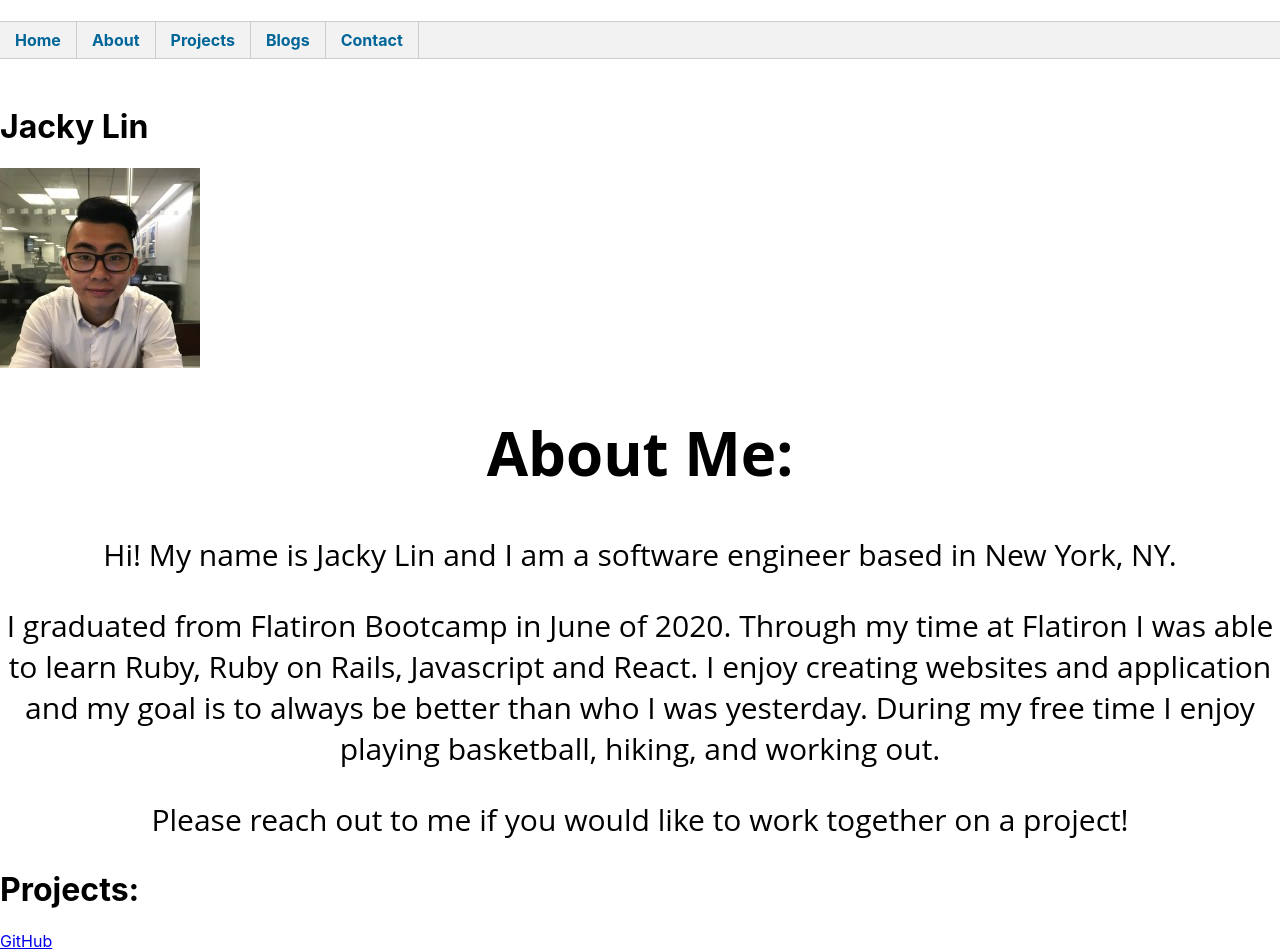
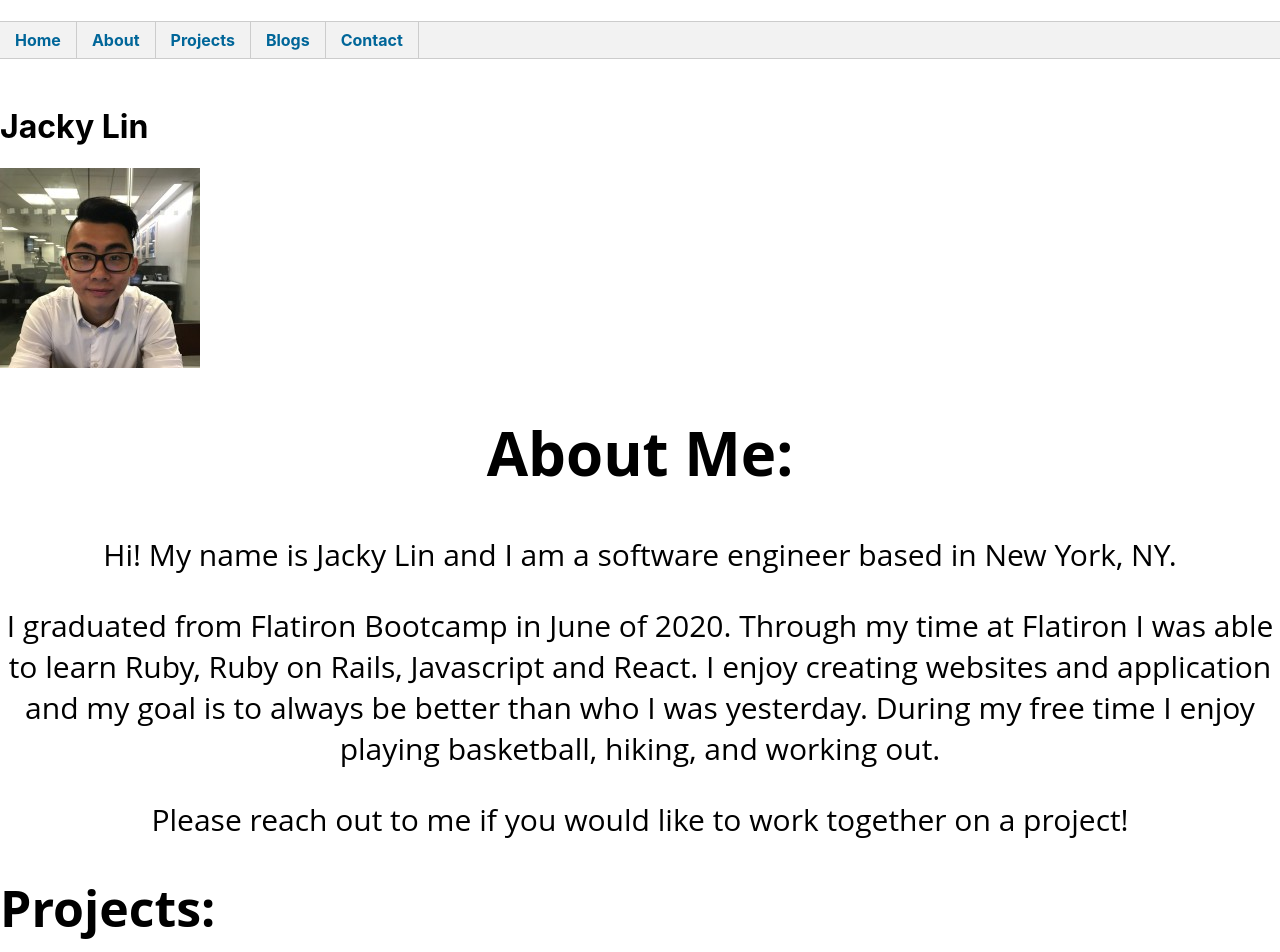
Before and after one commit to JackyLin2/JackyLinPortfolio, a React (Create React App) app in the folder portfolio/: page / in a window 1280 px wide. Shown: the top 952 px of the page. Built offline with nearby package versions, Linux system fonts and the light colour scheme.

Commit message:
projects

```diff
--- a/portfolio/src/App.css
+++ b/portfolio/src/App.css
@@ -102,6 +102,11 @@ input[type=submit] {
   font-family: 'Open Sans';
   font-size: 25px;
 }
+.project{
+  font-family: 'Open Sans';
+  font-size: 25px;
+}
+
 
 /* .picture{
   background-image: url("https://imgc.artprintimages.com/img/print/new-york-city-skyline-at-night_u-l-f5co1g0.jpg?h=550&p=0&w=550");
--- a/portfolio/src/Components/Projects.js
+++ b/portfolio/src/Components/Projects.js
@@ -3,7 +3,7 @@ import React from 'react'
 class Project extends React.Component{
     render(){
         return(
-            <div>
+            <div className="project">
                 <h1>Projects: </h1>
                 <a  href="https://github.com/JackyLin2"> GitHub </a>
             </div>
```
